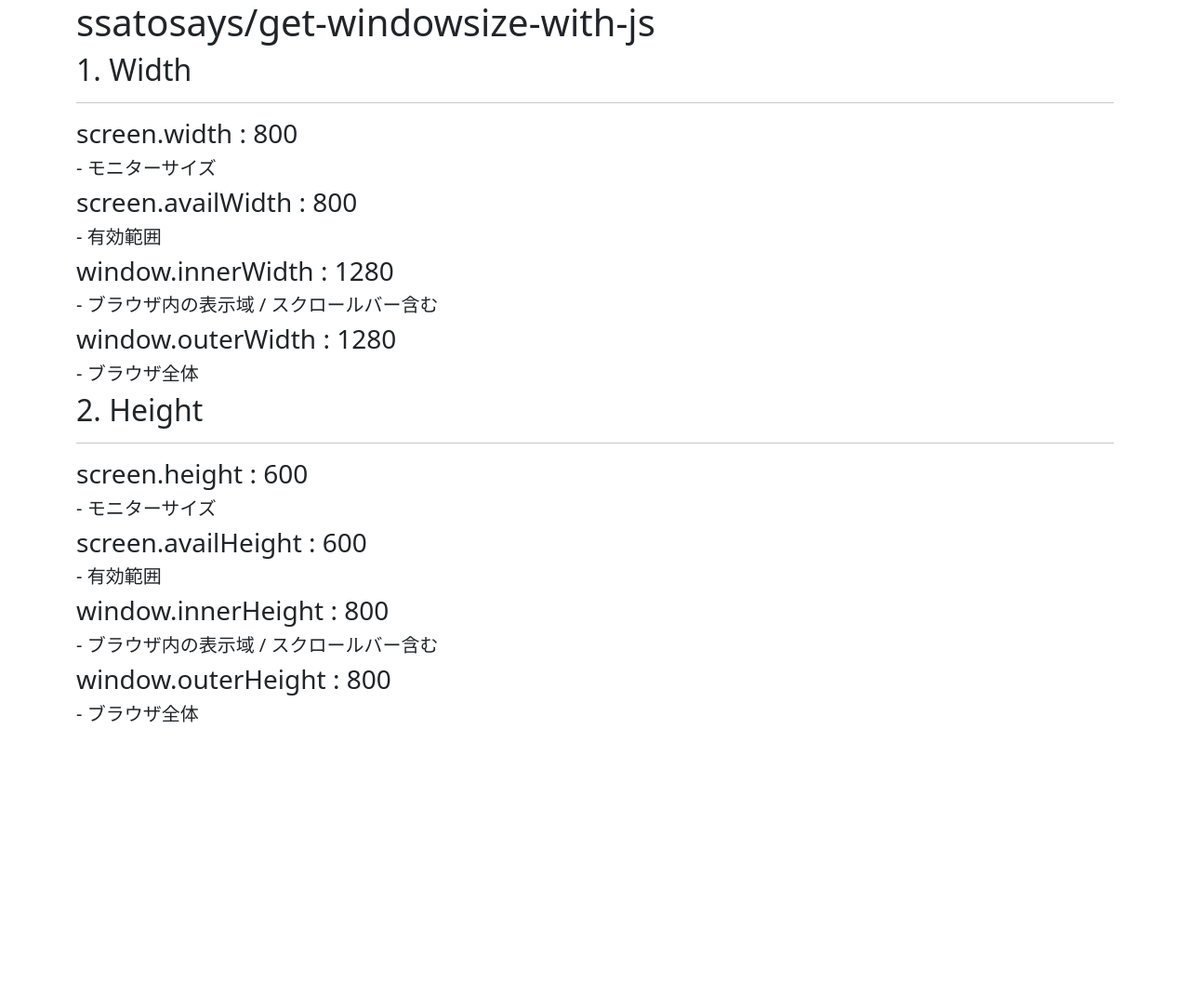
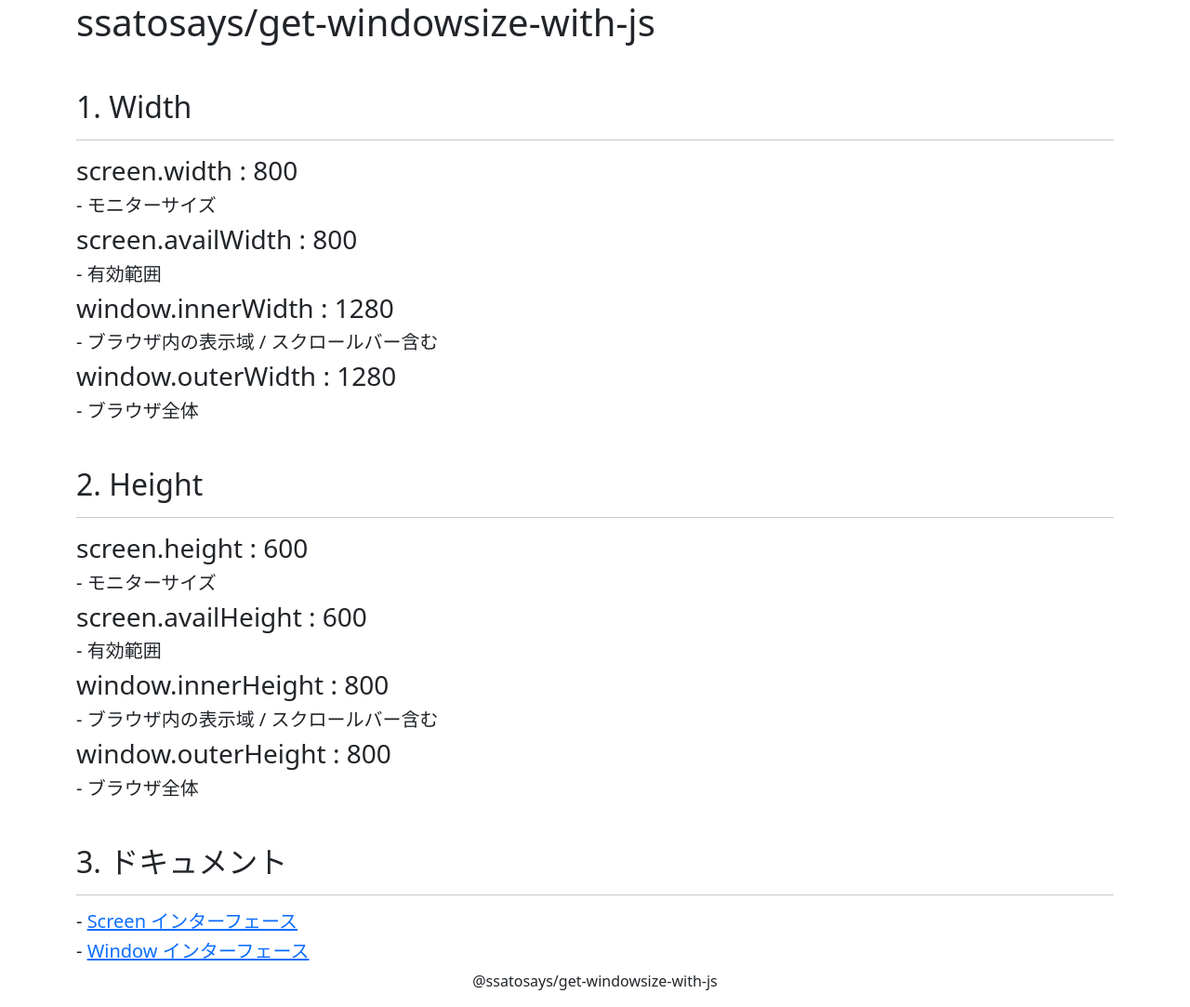
Before and after one commit to ssatosays/window-size, a website: page docs/index.html in a window 1280 px wide. Shown: the whole page at 93% size. Before the commit the page ends 800 px from the top, so only its background shows below. Drawn offline with nearby package versions, Linux system fonts and the light colour scheme.

Commit message:
Update docs/index.html

```diff
--- a/docs/index.html
+++ b/docs/index.html
@@ -10,7 +10,7 @@
     <div class="container">
       <h1>ssatosays/get-windowsize-with-js</h1>
       <!-- Width -->
-      <h2>1. Width</h2>
+      <h2 class="mt-5">1. Width</h2>
       <hr>
       <h3>screen.width : <span id="1-1"></span></h3>
       <h5>- モニターサイズ</h5>
@@ -22,7 +22,7 @@
       <h5>- ブラウザ全体</h5>
       <!-- /Width -->
       <!-- Height -->
-      <h2>2. Height</h2>
+      <h2 class="mt-5">2. Height</h2>
       <hr>
       <h3>screen.height : <span id="2-1"></span></h3>
       <h5>- モニターサイズ</h5>
@@ -33,7 +33,24 @@
       <h3>window.outerHeight : <span id="2-4"></span></h3>
       <h5>- ブラウザ全体</h5>
       <!-- /Height -->
+      <h2 class="mt-5">3. ドキュメント</h2>
+      <hr>
+      <h5>
+        -
+        <a href="https://developer.mozilla.org/ja/docs/Web/API/Screen">
+          Screen インターフェース
+        </a>
+      </h5>
+      <h5>
+        -
+        <a href="https://developer.mozilla.org/ja/docs/Web/API/Window">
+          Window インターフェース
+        </a>
+      </h5>
     </div>
+    <footer>
+      <p class="text-center">@ssatosays/get-windowsize-with-js</p>
+    </footer>
     <script>
       window.onload = () => {
         // Width
```
